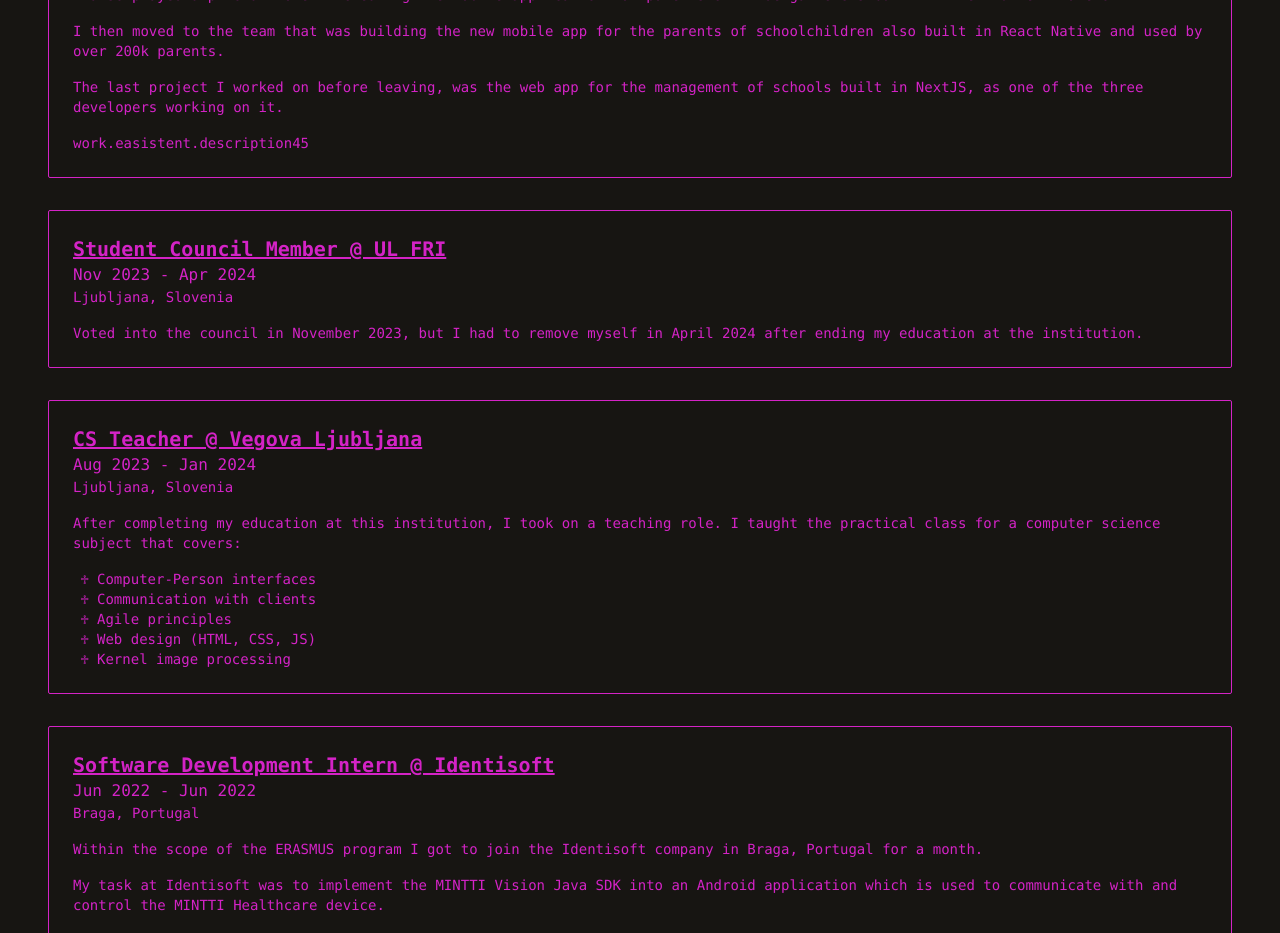
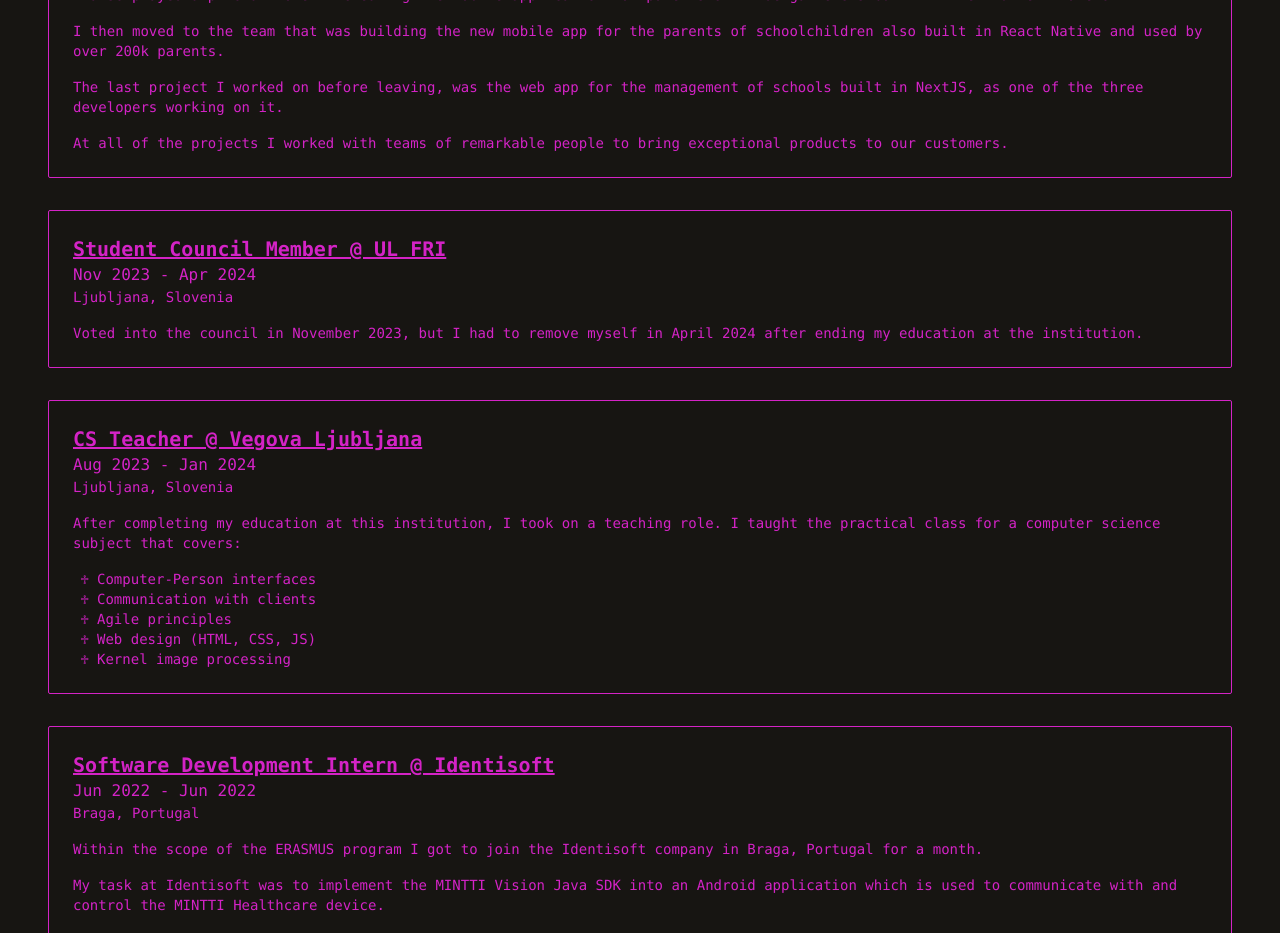
Before and after one commit to aikenahac/website, a SvelteKit app: page /work in a window 1280 px wide. Shown: the part 840-1773 px from the top of the page. Built offline with nearby package versions, Linux system fonts and the light colour scheme; no server answers.

Commit message:
Update +page.svelte

```diff
--- a/src/routes/work/+page.svelte
+++ b/src/routes/work/+page.svelte
@@ -32,7 +32,7 @@
       description2: $t('work.easistent.description2'),
       description3: $t('work.easistent.description3'),
       description4: $t('work.easistent.description4'),
-      description5: $t('work.easistent.description45'),
+      description5: $t('work.easistent.description5'),
     },
     {
       title: $t('work.fri.title'),
```
